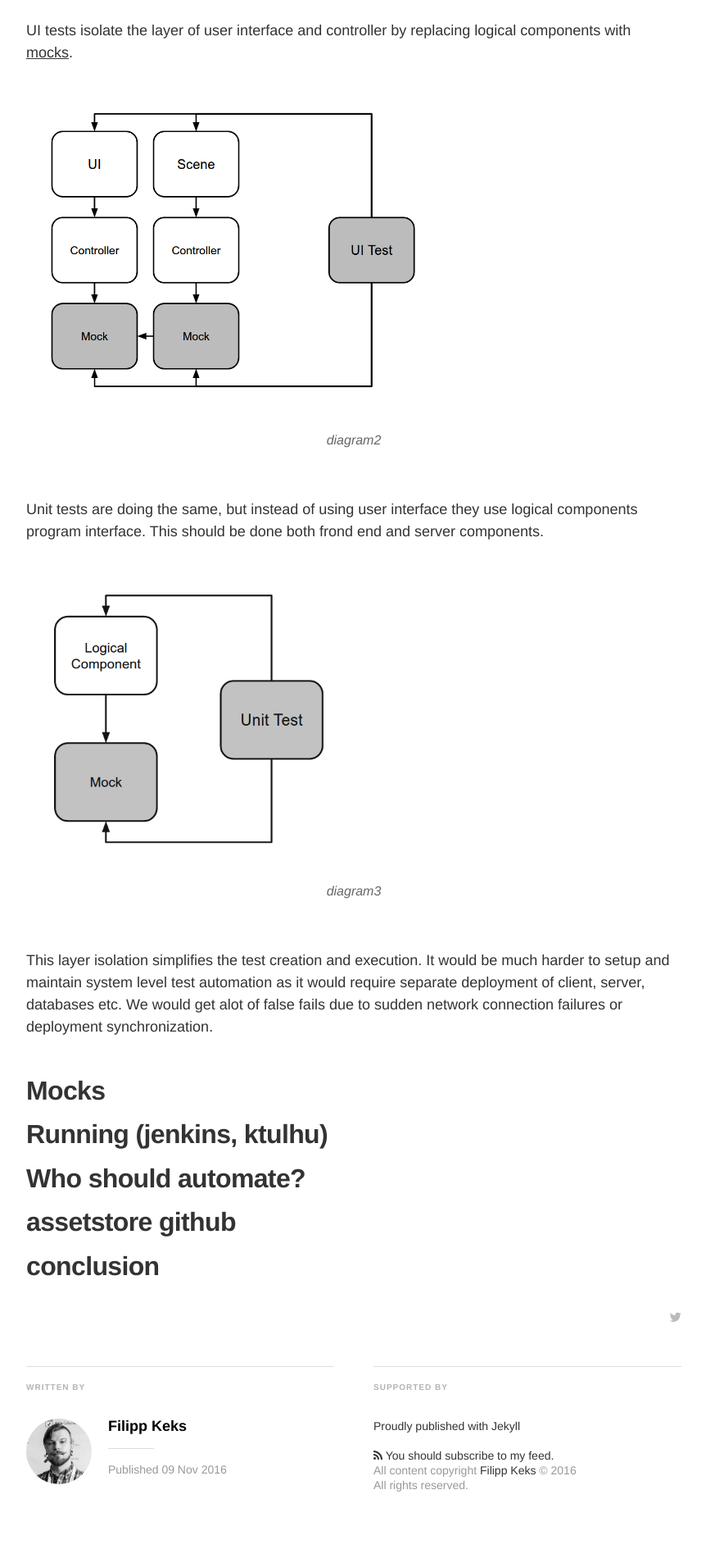
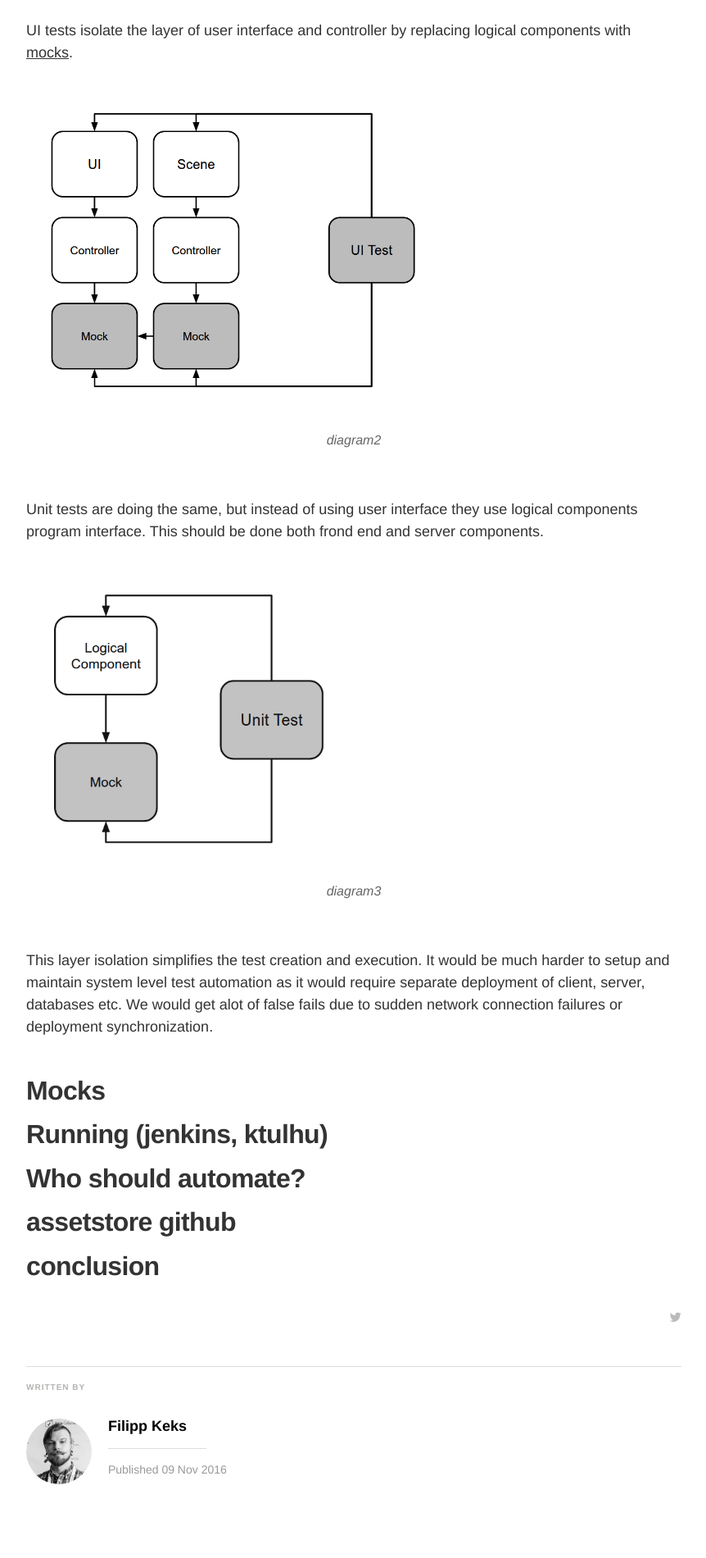
Before and after one commit to taphos/taphos.github.io, a Jekyll site: the page built from _posts/2016-11-09-test-automation-in-game-development.markdown, in a window 1280 px wide. Shown: the part 2943-4843 px from the top of the page at 82% size, without its empty margins (208-1070 px from the left). Built offline with Jekyll 4.4.1, drawn with Linux system fonts in a browser that asks for light colours; nearby versions of some CDN libraries; some web fonts are replaced; grey boxes are pictures that could not be loaded.

Commit message:
removed disqus and "supported-by"

```diff
--- a/_config.yml
+++ b/_config.yml
@@ -25,9 +25,6 @@ baseurl: ""
 #used to display twitter cards
 twitter_handle: '@taphos'
 facebook_appid: '1619144488394835'
-
-#fill in disqus shortname to use disqus
-#disqus: disqus-shortname
 
 # social icons and sharing options
 social:
--- a/_layouts/post.html
+++ b/_layouts/post.html
@@ -66,7 +66,7 @@
           </section>
         </footer>
         <div class="bottom-teaser cf">
-          <div class="isLeft">
+          <div class="isCenter">
             <h5 class="index-headline featured"><span>Written by</span></h5>
             <section class="author">
               <div class="author-image" style="background-image: url({{site.author_image}})">Blog Logo</div>
@@ -77,33 +77,8 @@
             </section>
           </div>
           {{/post}}
-          <div class="isRight">
-            <h5 class="index-headline featured"><span>Supported by</span></h5>
-            <footer class="site-footer">
-              <section class="poweredby">Proudly published with <a href="http://jekyllrb.com"> Jekyll</a></section>
-              <a class="subscribe" href="{{ "/feed.xml" | prepend: site.baseurl }}"> <span class="tooltip"> <i class="fa fa-rss"></i> You should subscribe to my feed.</span></a>
-              <div class="inner">
-                <section class="copyright">All content copyright <a href="{{@blog.url}}/">{{site.author}}</a> &copy; {{ site.time | date: '%Y' }}<br>All rights reserved.</section>
-              </div>
-            </footer>
-          </div>
         </div>
-        {%if site.disqus %}
-        <div id="disqus_thread"></div>
-        <script type="text/javascript">
-            /* * * CONFIGURATION VARIABLES: EDIT BEFORE PASTING INTO YOUR WEBPAGE * * */
-            var disqus_shortname = '{{site.disqus}}'; // required: replace example with your forum shortname
-
-            /* * * DON'T EDIT BELOW THIS LINE * * */
-            (function() {
-                var dsq = document.createElement('script'); dsq.type = 'text/javascript'; dsq.async = true;
-                dsq.src = '//' + disqus_shortname + '.disqus.com/embed.js';
-                (document.getElementsByTagName('head')[0] || document.getElementsByTagName('body')[0]).appendChild(dsq);
-            })();
-        </script>
-        <noscript>Please enable JavaScript to view the <a href="http://disqus.com/?ref_noscript">comments powered by Disqus.</a></noscript>
-        {% endif %}
-          <!-- fb comments -->
+        {%if site.facebook_appid %}
           <div id="fb-root"></div>
           <script>(function(d, s, id) {
               var js, fjs = d.getElementsByTagName(s)[0];
@@ -113,7 +88,7 @@
               fjs.parentNode.insertBefore(js, fjs);
           }(document, 'script', 'facebook-jssdk'));</script>
           <div class="fb-comments" data-href="{{site.url}}{{page.url}}" data-width="800" data-numposts="100" data-order-by="social"></div>
-          <!-- fb comments end -->
+        {% endif %}
       </article>
     </main>
     <div class="bottom-closer">
--- a/css/main.sass
+++ b/css/main.sass
@@ -431,6 +431,42 @@ body
       margin: 16px 0 16px 100px
       border: 0px solid #ddd
       border-top: 1px solid #ddd
+    .isCenter
+      width: 100%
+      @include box-sizing(border-box)
+      @include respond-to(800)
+        width: 100%
+        padding-bottom: $rs*2
+      .index-headline
+        padding-bottom: 32px
+      a
+        color: #000
+        text-decoration: none
+        &:hover
+          color: #333
+          text-decoration: underline
+      .author-image
+        display: block
+        width: 80px
+        height: 80px
+        float: left
+        background-size: cover
+        border-radius: 100%
+        text-indent: -9999px
+      h4
+        font-size: 18px
+        line-height: 1.1
+        padding: 0
+        margin: 0
+        padding-left: 100px
+      p
+        font-size: 14px
+        line-height: 1.3
+        padding: 0
+        margin: 0
+        padding-left: 100px
+        &.published
+          color: #999
     .isLeft
       float: left
       width: 47%
@@ -565,11 +601,6 @@ body
       line-height: 44px
       padding: 0 18px
 
-#disqus_thread
-  margin-top: 50px
-.post-tag-articleimage
-  display: none
-
 pre,
 code
   font-size: 15px
```
